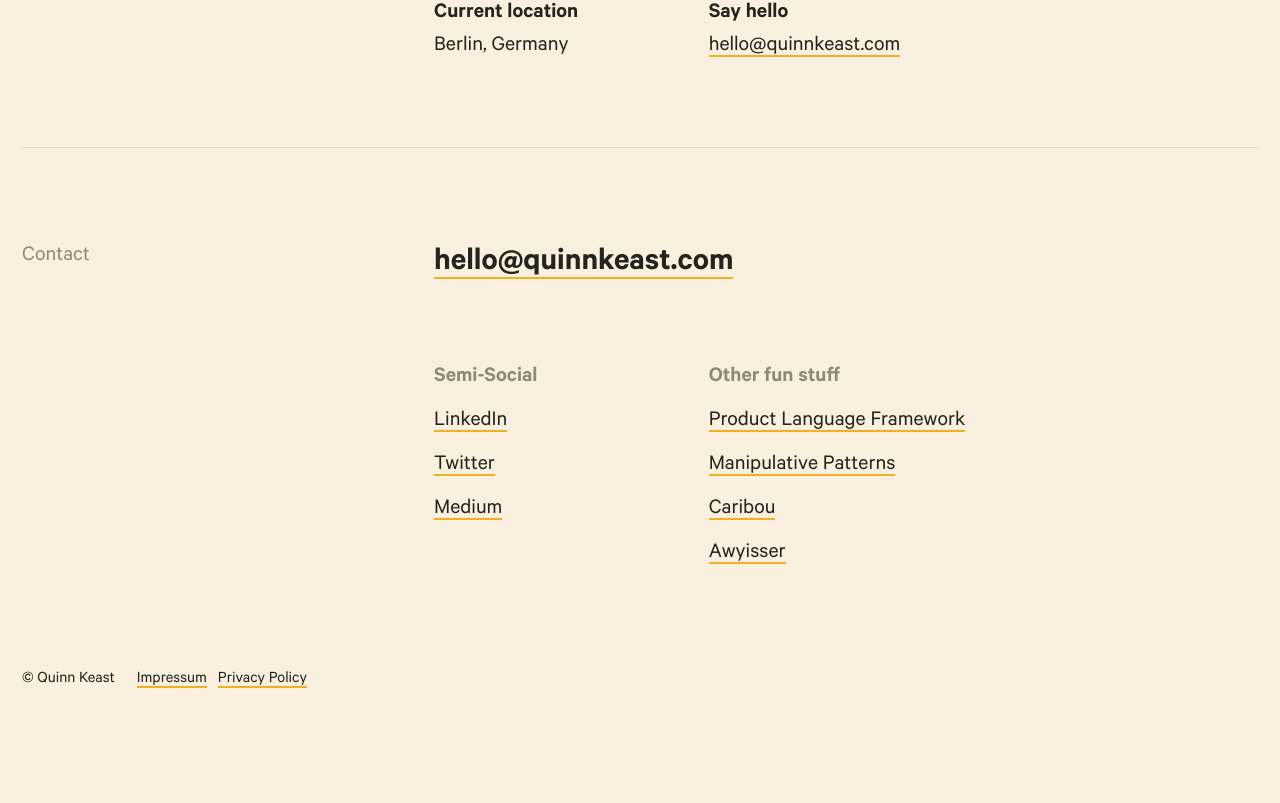
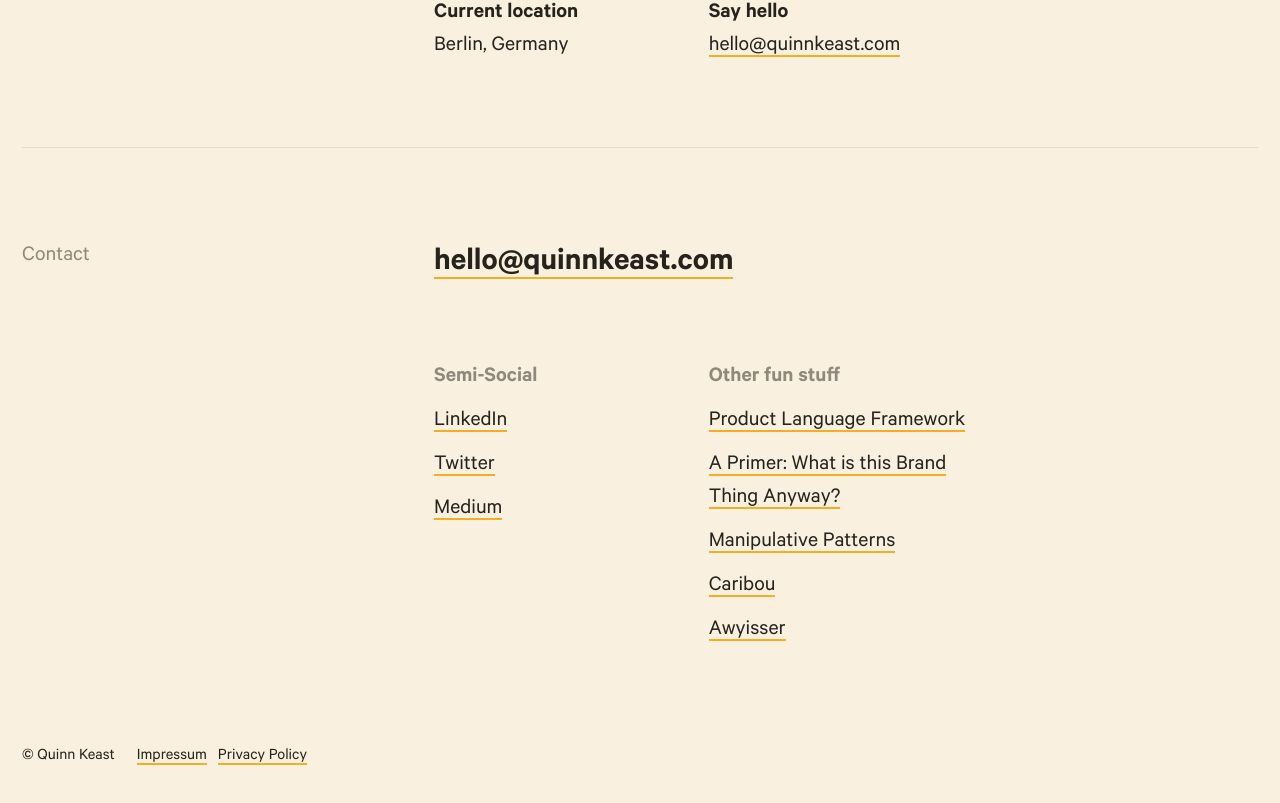
Before and after one commit to quinnkeast/quinnkeast-website, a Next.js app: page / in a window 1280 px wide. Shown: the part 838-1641 px from the top of the page. Built offline with nearby package versions, Linux system fonts and the light colour scheme.

Commit message:
Add brand primer to footer links

```diff
--- a/components/footer.js
+++ b/components/footer.js
@@ -43,6 +43,11 @@ export default function Footer() {
                 </a>
               </li>
               <li>
+                <a href="https://thebrandthing.quinnkeast.com" target="_blank">
+                  A Primer: What is this Brand Thing Anyway?
+                </a>
+              </li>
+              <li>
                 <a href="https://manipulativepatterns.com" target="_blank">
                   Manipulative Patterns
                 </a>
```
